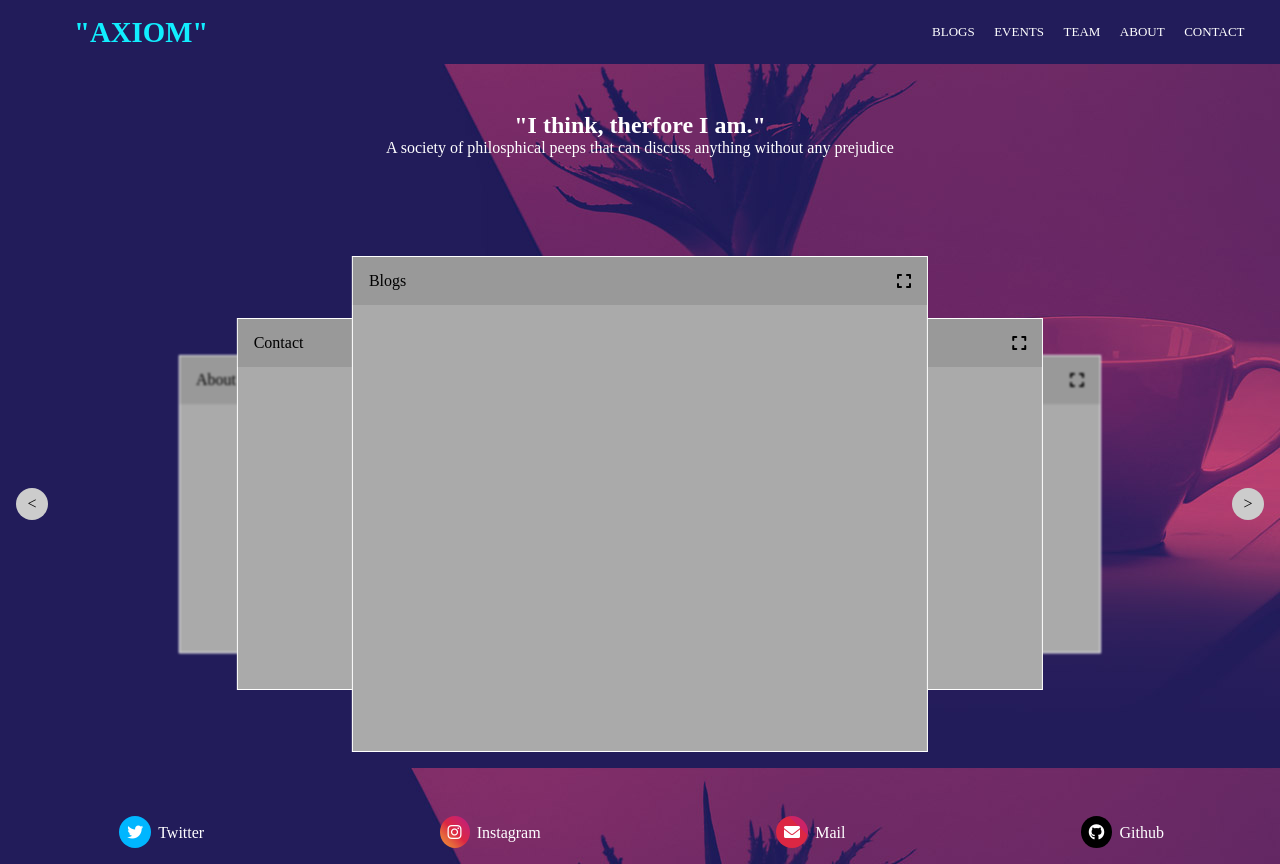
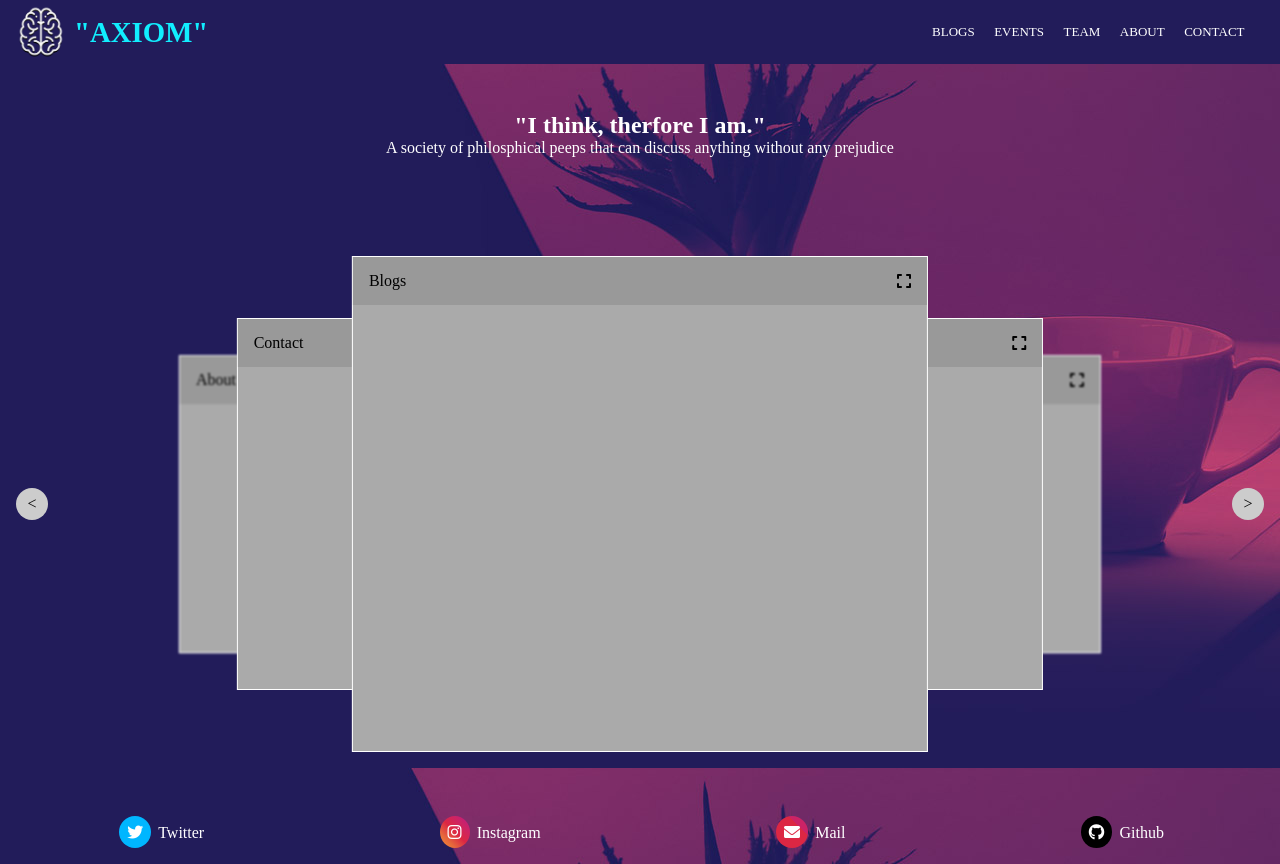
Before and after one commit to akp194/AXIOM, a plain HTML site: page index.html in a window 1280 px wide. Drawn offline with Linux system fonts and the light colour scheme; files whose address does not match are found by name.

Commit message:
Update index.html

```diff
--- a/index.html
+++ b/index.html
@@ -20,7 +20,7 @@
 <body>
     <nav>
         <span class="header">
-            <img src="Pictures/brainLogo.png" alt="">
+            <img src="Images/brainLogo.png" alt="">
             <h1>"AXIOM"</h1>
         </span>
         <ul>
```
